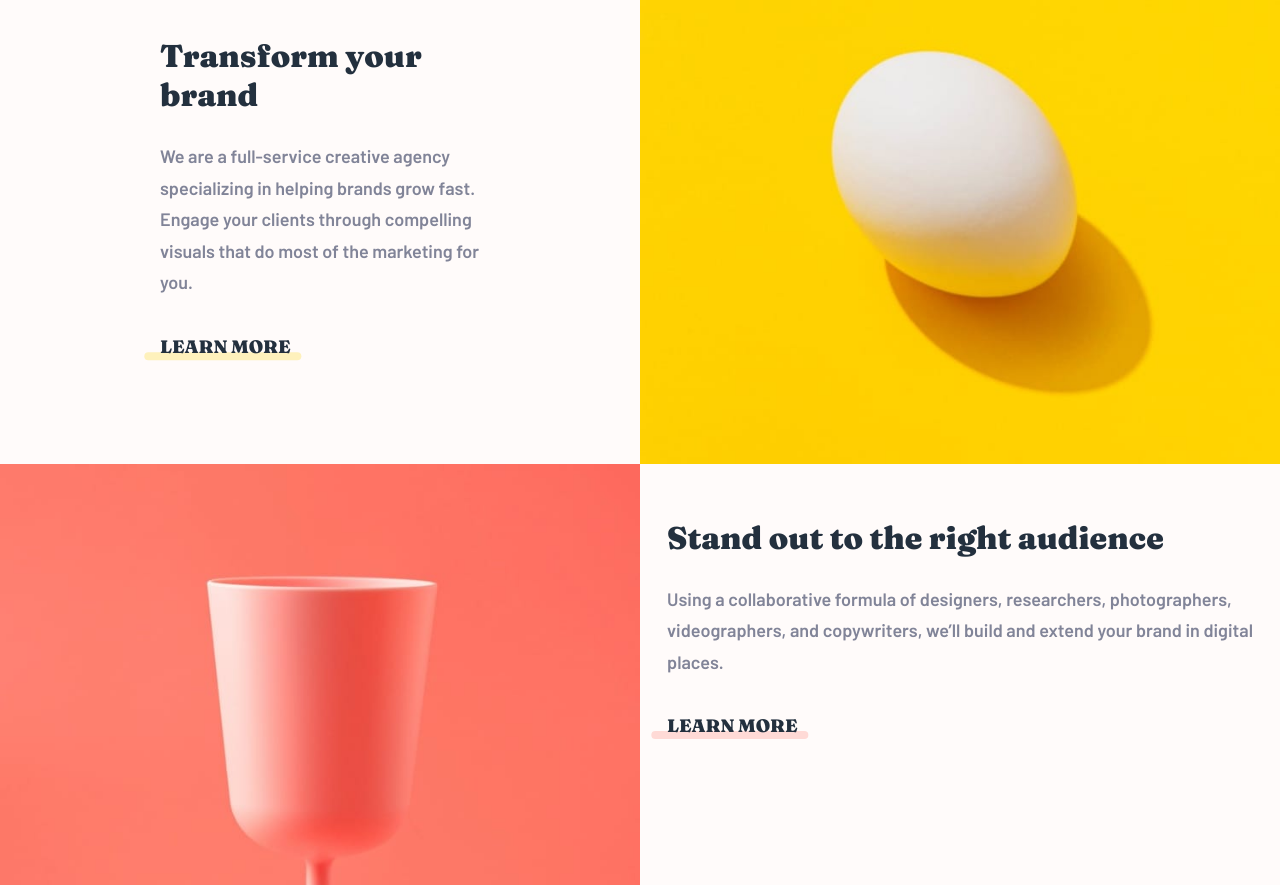
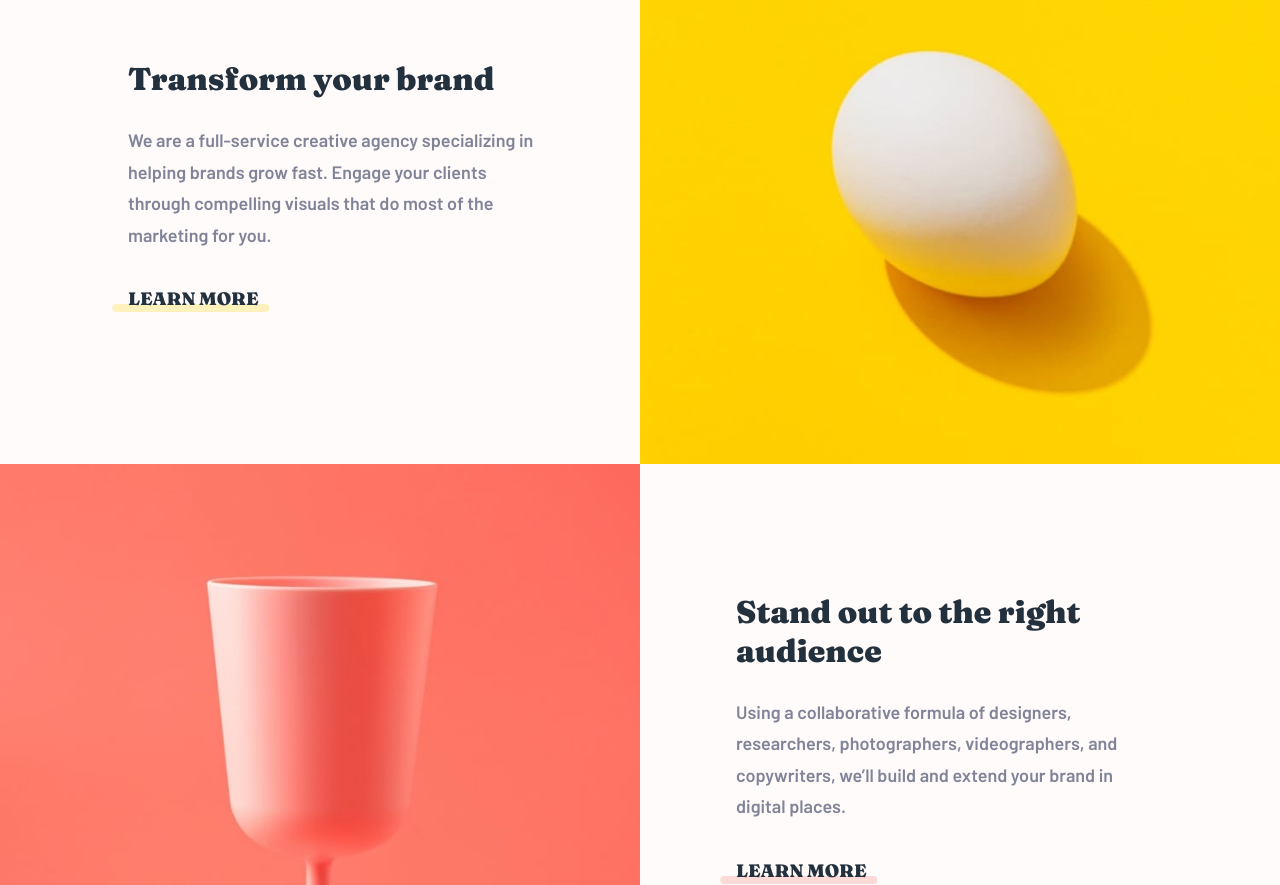
Before and after one commit to Kiwinicki/sunnyside-agency-landing-page, a plain HTML site: page index.html in a window 1280 px wide. Shown: the part 780-1665 px from the top of the page. Drawn offline with Linux system fonts and the light colour scheme; a script that the page names is missing.

Commit message:
percent padding aligment

```diff
--- a/index.html
+++ b/index.html
@@ -46,13 +46,13 @@
 					class="img-container__img">
 			</div>
 			<section class="section-text">
-				<div class="section-text__cnt">
-					<h2 class="section-text__heading">Transform your brand</h2>
-					<p class="section-text__text">We are a full-service creative agency specializing in helping brands
-						grow
-						fast. Engage your clients through compelling visuals that do most of the marketing for you.</p>
-					<a href="#transform" class="section-text__link">Learn more</a>
-				</div>
+				<!-- <div class="section-text__cnt"> -->
+				<h2 class="section-text__heading">Transform your brand</h2>
+				<p class="section-text__text">We are a full-service creative agency specializing in helping brands
+					grow
+					fast. Engage your clients through compelling visuals that do most of the marketing for you.</p>
+				<a href="#transform" class="section-text__link">Learn more</a>
+				<!-- </div> -->
 			</section>
 			<div class="img-container">
 				<img srcset="./images/mobile/image-stand-out.jpg 750w, ./images/desktop/image-stand-out.jpg 720w"
--- a/style.scss
+++ b/style.scss
@@ -360,16 +360,20 @@ body {
 
 	.section-text {
 		text-align: left;
-		position: relative;
-		&__cnt {
-			width: 50%;
-			position: absolute;
-			left: 50%;
-			top: 50%;
-			transform: translate(-50%, -50%);
-		}
+		// position: relative;
+		// &__cnt {
+		// 	width: 50%;
+		// 	position: absolute;
+		// 	left: 50%;
+		// 	top: 50%;
+		// 	transform: translate(-50%, -50%);
+		// }
 		&:first-of-type {
 			order: -1;
+			padding: 20% 15% 20% 20%;
+		}
+		&:nth-of-type(2) {
+			padding: 20% 20% 20% 15%;
 		}
 	}
 
```
Also changed, not shown: style.css, 1 other file.
